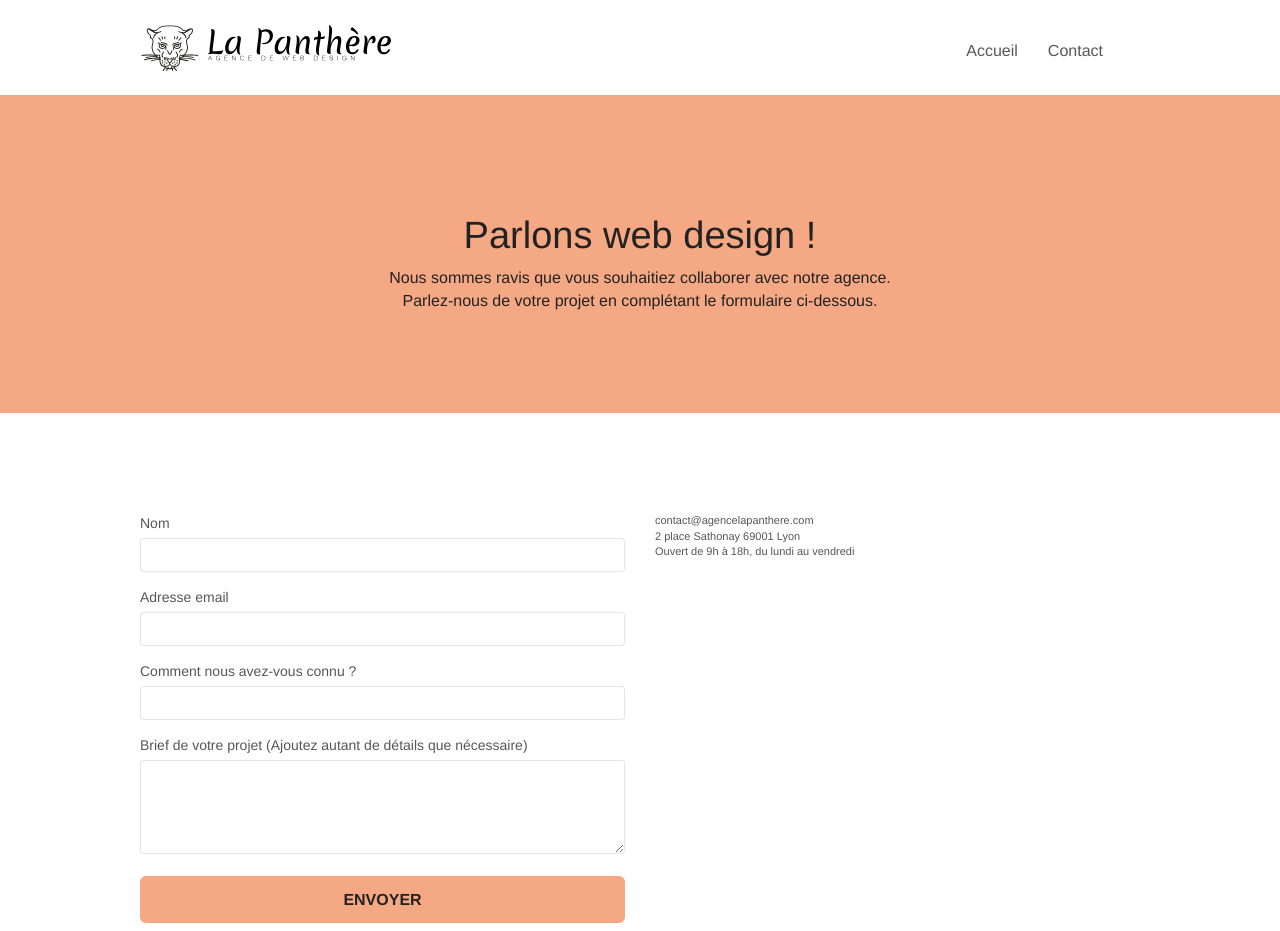
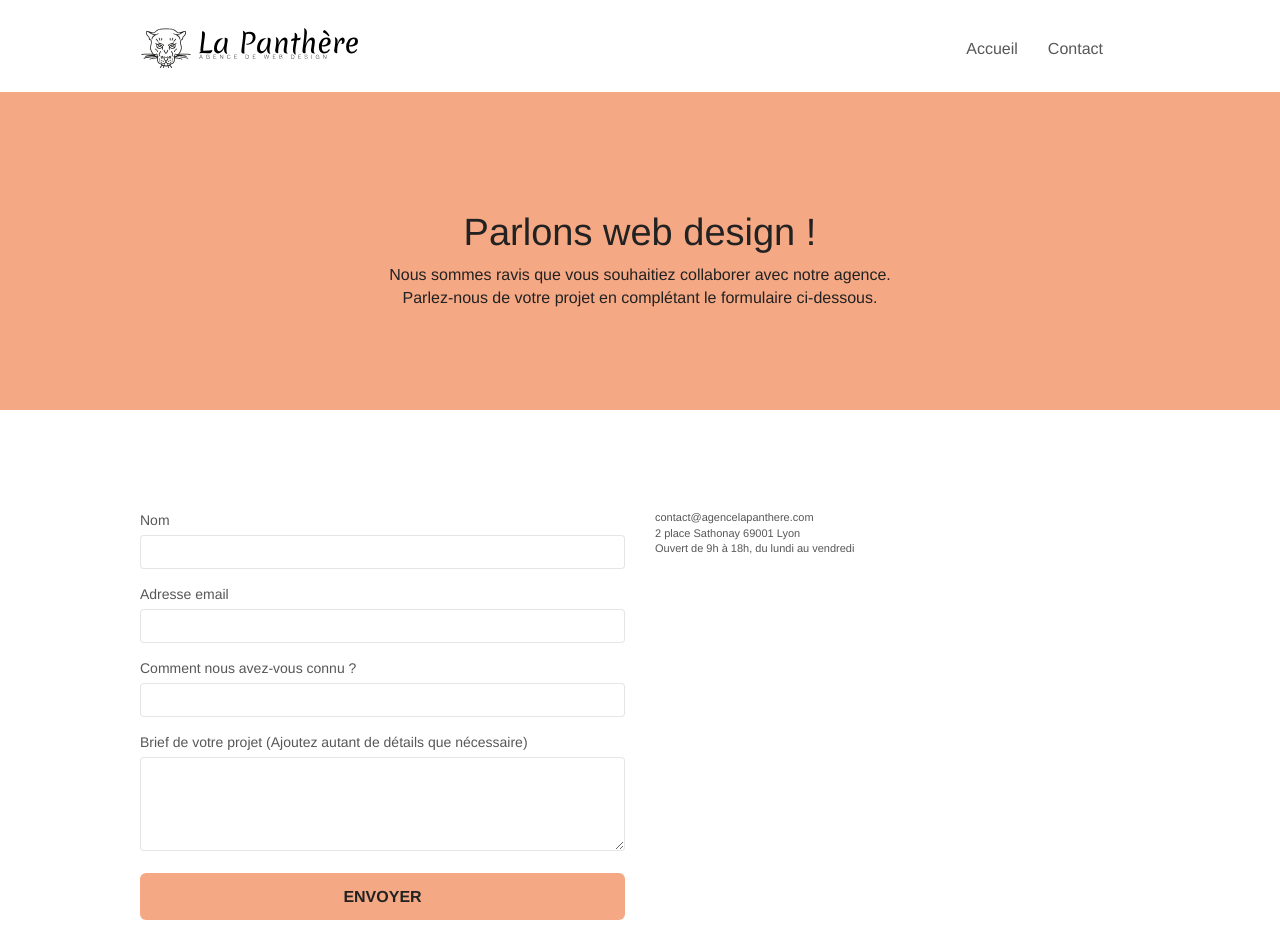
Before and after one commit to Zo-laj/La-panthere-improved-version, a plain HTML site: page contact.html in a window 1280 px wide. Shown: the top 931 px of the page. Drawn offline with Linux system fonts and the light colour scheme.

Commit message:
taille logo

```diff
--- a/contact.html
+++ b/contact.html
@@ -34,7 +34,7 @@
                   ><img
                     src="img/agence-la-panthere-monochrome.svg"
                     alt="logo entreprise web design Lyon"
-                    class="big-logo"
+                    height="40"
                 /></a>
                 <button
                   id="nav-toggle"
```
Also changed, not shown: index.html (+1 -1 lines).
